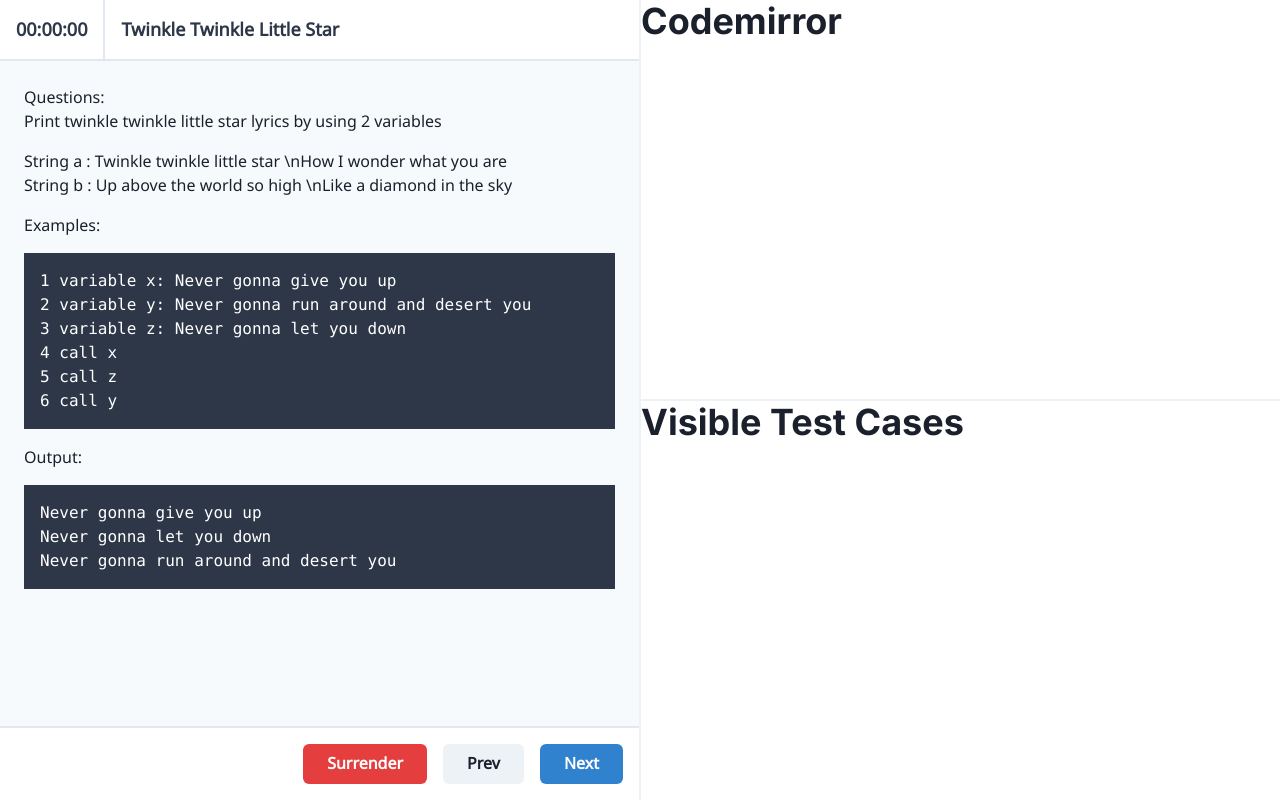
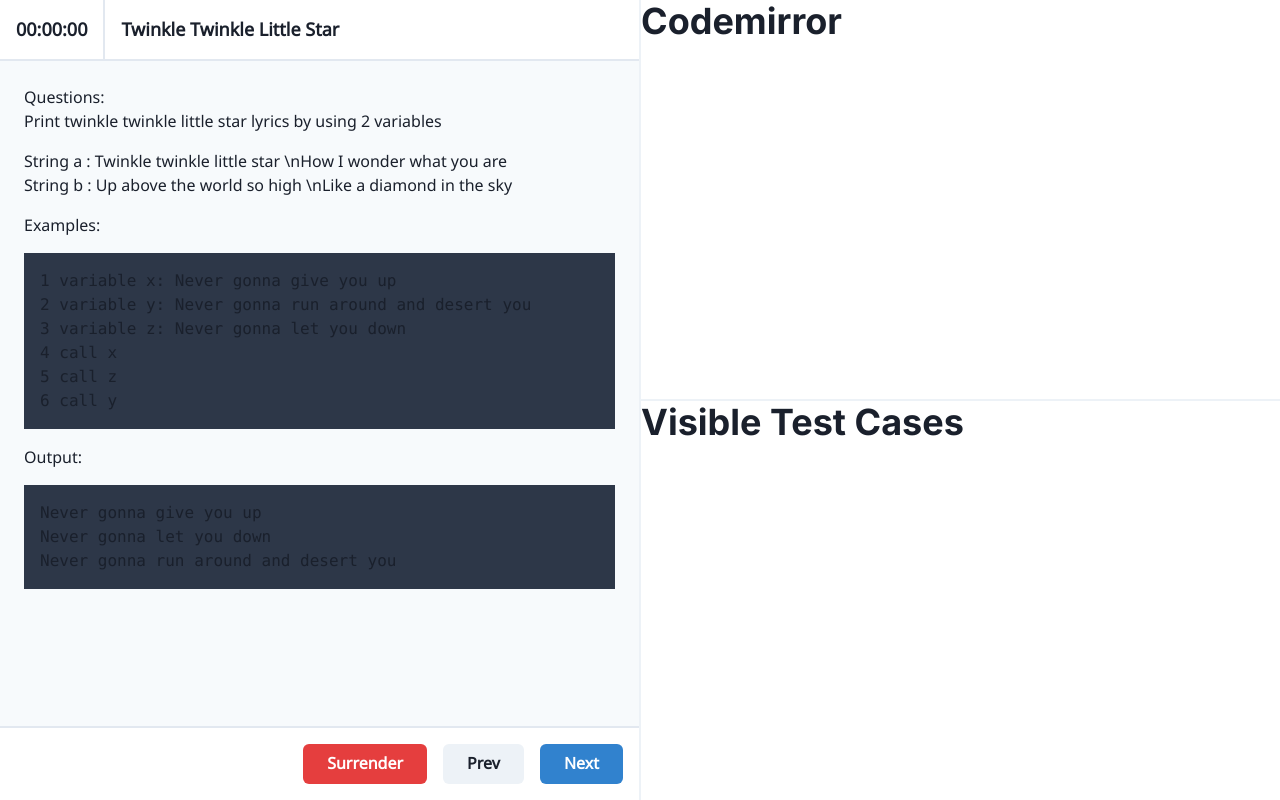
Before and after one commit to teknologi-umum/spectator, a React (Vite) app in the folder frontend/: page /coding-test in a window 1280 px wide. Built offline with nearby package versions, Linux system fonts and the light colour scheme.

Commit message:
feat(darkmode): coding test and scrollbar

```diff
--- a/frontend/src/index.css
+++ b/frontend/src/index.css
@@ -11,12 +11,26 @@ body,
   height: 100%;
 }
 
-*::-webkit-scrollbar {
-  width: 0.5rem;
-  background-color: #edf2f7;
+@media (prefers-color-scheme: white) {
+  *::-webkit-scrollbar {
+    width: 0.5rem;
+    background-color: var(--chakra-colors-gray-50);
+  }
+
+  *::-webkit-scrollbar-thumb {
+    width: 0.5rem;
+    background-color: var(--chakra-colors-gray-100);
+  }
 }
 
-*::-webkit-scrollbar-thumb {
-  width: 0.5rem;
-  background-color: #cbd5e0;
+@media (prefers-color-scheme: dark) {
+  *::-webkit-scrollbar {
+    width: 0.5rem;
+    background-color: var(--chakra-colors-gray-700);
+  }
+
+  *::-webkit-scrollbar-thumb {
+    width: 0.5rem;
+    background-color: var(--chakra-colors-gray-600);
+  }
 }
--- a/frontend/src/pages/CodingTest.tsx
+++ b/frontend/src/pages/CodingTest.tsx
@@ -15,9 +15,12 @@ import { useSignalR } from "@/hooks";
 // TODO: ini soal ambil dari json atau sejenisnya, jangan langsung tulis disini
 export default function CodingTest() {
   const connection = useSignalR("fake_hub_url");
-
   useEventListener("click", mouseClickHandler(connection));
   useEventListener("mousemove", mouseMoveHandler(connection));
+
+  const gray = useColorModeValue("gray.100", "gray.700");
+  const lightGray = useColorModeValue("gray.50", "gray.800");
+  const border = useColorModeValue("gray.200", "gray.600");
   const bg = useColorModeValue("white", "gray.700");
   const fg = useColorModeValue("gray.800", "gray.100");
 
@@ -27,7 +30,7 @@ export default function CodingTest() {
       h="full"
       gridTemplateColumns="1fr 1fr"
       gridTemplateRows="1fr 1fr"
-      bg="gray.100"
+      bg={gray}
       gap="2px"
     >
       <GridItem
@@ -35,7 +38,7 @@ export default function CodingTest() {
         colEnd={2}
         rowStart={1}
         rowEnd={3}
-        bg="gray.50"
+        bg={lightGray}
         position="relative"
         h="full"
         resize="horizontal"
@@ -45,18 +48,18 @@ export default function CodingTest() {
         <Box
           w="full"
           borderBottom="2px"
-          borderBottomColor="gray.200"
-          bg="white"
+          borderBottomColor={border}
+          bg={bg}
           maxH="full"
         >
           <Flex alignItems="center">
-            <Box borderRight="2px" borderRightColor="gray.200" p="4">
-              <Text fontWeight="bold" fontSize="lg" color="gray.700">
+            <Box borderRight="2px" borderRightColor={border} p="4">
+              <Text fontWeight="bold" fontSize="lg" color={fg}>
                 00:00:00
               </Text>
             </Box>
             <Box p="4">
-              <Text fontWeight="bold" fontSize="lg" color="gray.700">
+              <Text fontWeight="bold" fontSize="lg" color={fg}>
                 Twinkle Twinkle Little Star
               </Text>
             </Box>
@@ -80,7 +83,7 @@ export default function CodingTest() {
             Examples:
           </Text>
 
-          <Box as="pre" bg="gray.700" color="white" p="4" mt="4">
+          <Box as="pre" bg="gray.700" color={fg} p="4" mt="4">
             {`1 variable x: Never gonna give you up
 2 variable y: Never gonna run around and desert you
 3 variable z: Never gonna let you down
@@ -94,7 +97,7 @@ export default function CodingTest() {
             Output:
           </Text>
 
-          <Box as="pre" bg="gray.700" color="white" p="4" mt="4">
+          <Box as="pre" bg="gray.700" color={fg} p="4" mt="4">
             {`Never gonna give you up
 Never gonna let you down
 Never gonna run around and desert you
@@ -109,8 +112,8 @@ Never gonna run around and desert you
           gap="4"
           p="4"
           borderTop="2px"
-          borderTopColor="gray.200"
-          bg="white"
+          borderTopColor={border}
+          bg={bg}
         >
           <Button px="6" colorScheme="red">
             Surrender
@@ -123,10 +126,10 @@ Never gonna run around and desert you
           </Button>
         </Flex>
       </GridItem>
-      <GridItem colStart={2} colEnd={3} rowStart={1} rowEnd={2} bg="white">
+      <GridItem colStart={2} colEnd={3} rowStart={1} rowEnd={2} bg={bg}>
         <Heading>Codemirror</Heading>
       </GridItem>
-      <GridItem colStart={2} colEnd={3} rowStart={2} rowEnd={3} bg="white">
+      <GridItem colStart={2} colEnd={3} rowStart={2} rowEnd={3} bg={bg}>
         <Heading>Visible Test Cases</Heading>
       </GridItem>
     </Grid>
```
